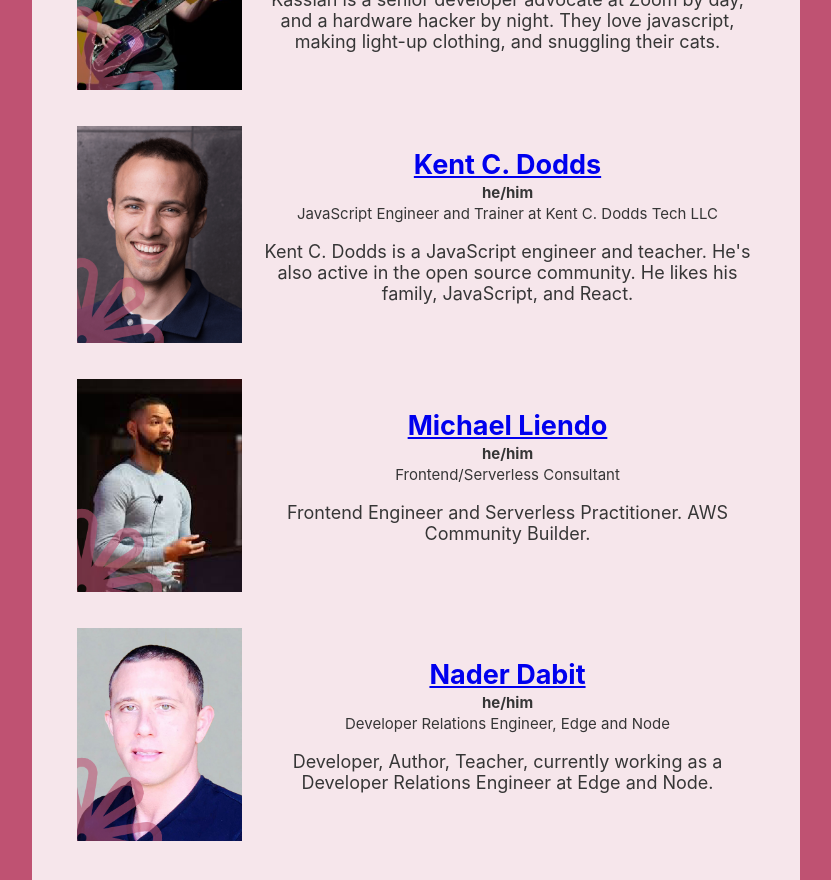
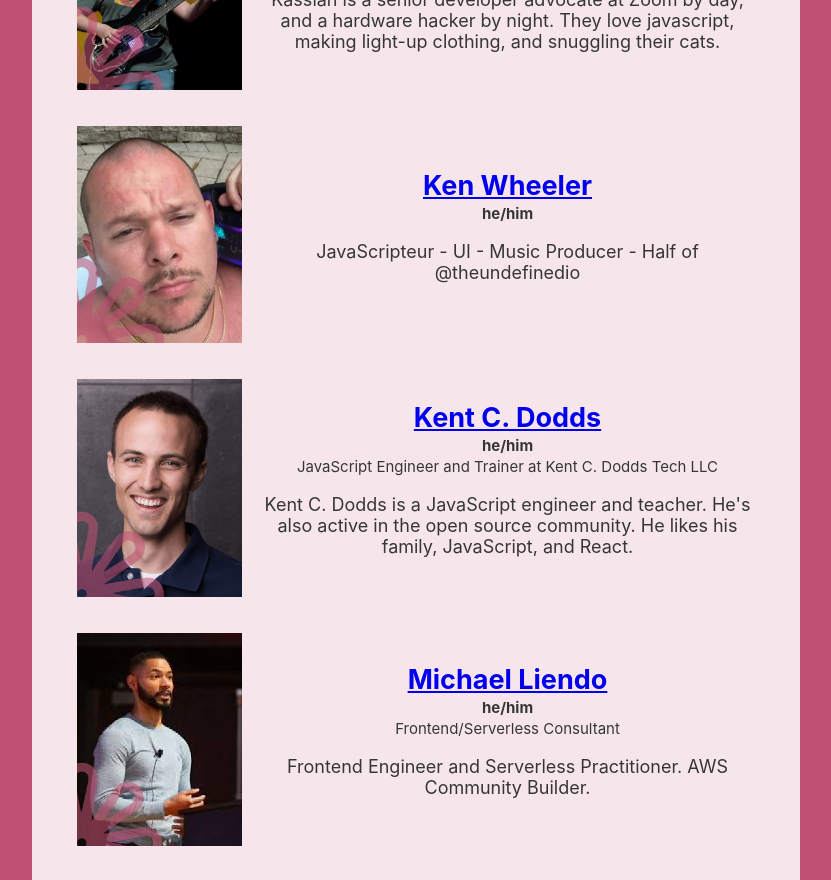
Before and after one commit to kaylasween/magnoliajs, a Next.js app: page /speakers in a window 1280 px wide. Shown: the part 3540-4420 px from the top of the page, without its empty margins (224-1055 px from the left). Built offline with nearby package versions, Linux system fonts and the light colour scheme.

Commit message:
adding ken

```diff
--- a/constants/speakers.json
+++ b/constants/speakers.json
@@ -109,6 +109,15 @@
       "headshot": "KassianPic.png",
       "twitter": "nodebotanist"
     }, {
+      "name": "Ken Wheeler",
+      "pronouns": "he/him",
+      "title": "",
+      "bio": "JavaScripteur - UI - Music Producer - Half of @theundefinedio",
+      "talkTitle": "Doing as Little Work as Possible",
+      "talkAbstract": "",
+      "headshot": "KenPic.png",
+      "twitter": "ken_wheeler"
+    }, {
       "name": "Kent C. Dodds",
       "pronouns": "he/him",
       "title": "JavaScript Engineer and Trainer at Kent C. Dodds Tech LLC",
--- a/pages/schedule.js
+++ b/pages/schedule.js
@@ -203,7 +203,7 @@ export default function Speakers() {
           </tr>
           <tr>
             <td>3:15PM</td>
-            <td>TBD</td>
+            <td>Doing as Little Work as Possible</td>
             <td>Ken Wheeler</td>
           </tr>
           <tr>
```
Also changed, not shown: public/speakers/KenPic.png (added).
